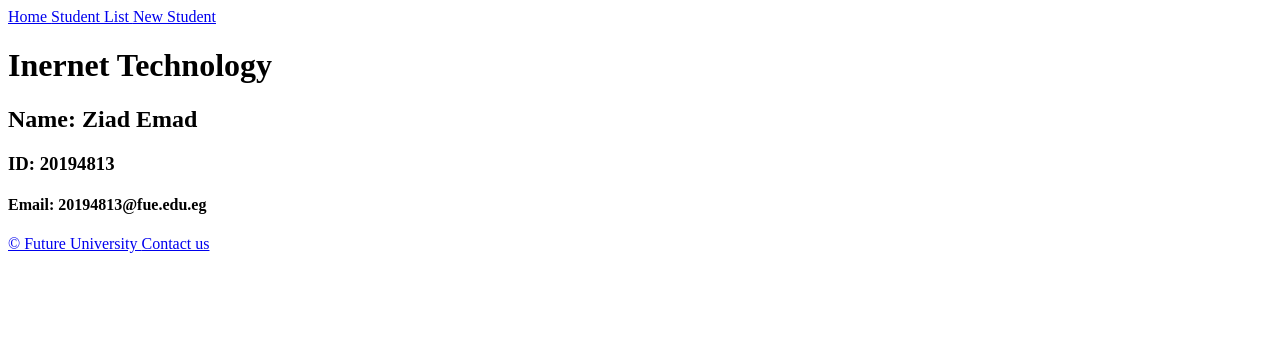
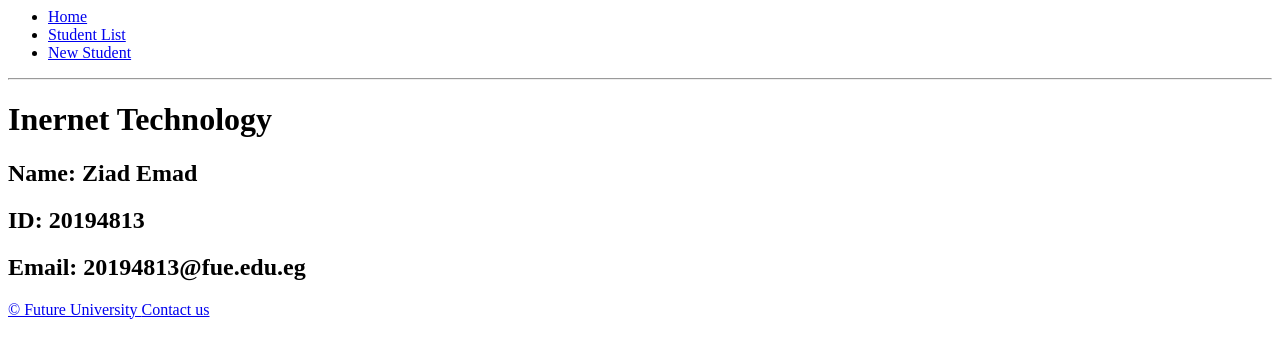
Before and after one commit to ZiadEmadeldin-20194813/Internet-Technology---DM324, a plain HTML site: page index.html in a window 1280 px wide. Drawn offline with Linux system fonts and the light colour scheme.

Commit message:
Update index.html

```diff
--- a/index.html
+++ b/index.html
@@ -1,19 +1,32 @@
 <HTML>
     <head>
 <title> Internet Technology </title>
+<link rel="stylesheet" type="text/css" href="style.css">
     </head>
     <body>
         <!--Nav-->
-<a href=# > Home </a>
-<a href=StudentList.html > Student List </a>
-<a href=Studentinformation.html > New Student </a>
+
+        <nav>
+
+            <ul>
+                  <li> <a href=# class="active"> Home </a></li>
+                  <li> <a href=StudentList.html > Student List </a></li>
+                  <li> <a href=Studentinformation.html > New Student </a></li>
+                </ul>
+            </nav>
+
+        <hr/>
+
+     <div>
 
 <!--Nav-->
 <!-- Body -->
-<h1> Inernet Technology </h1>
+<h1 class="head"> Inernet Technology </h1>
     <h2> Name: Ziad Emad </h2>
-    <h3> ID: 20194813 </h3>
-    <h4> Email: 20194813@fue.edu.eg </h4>
+    <h2> ID: 20194813 </h2>
+    <h2> Email: 20194813@fue.edu.eg </h2>
+    </div>
+    </section>
     <!--Body -->
     <!-- Footer-->
         <footer>
```
